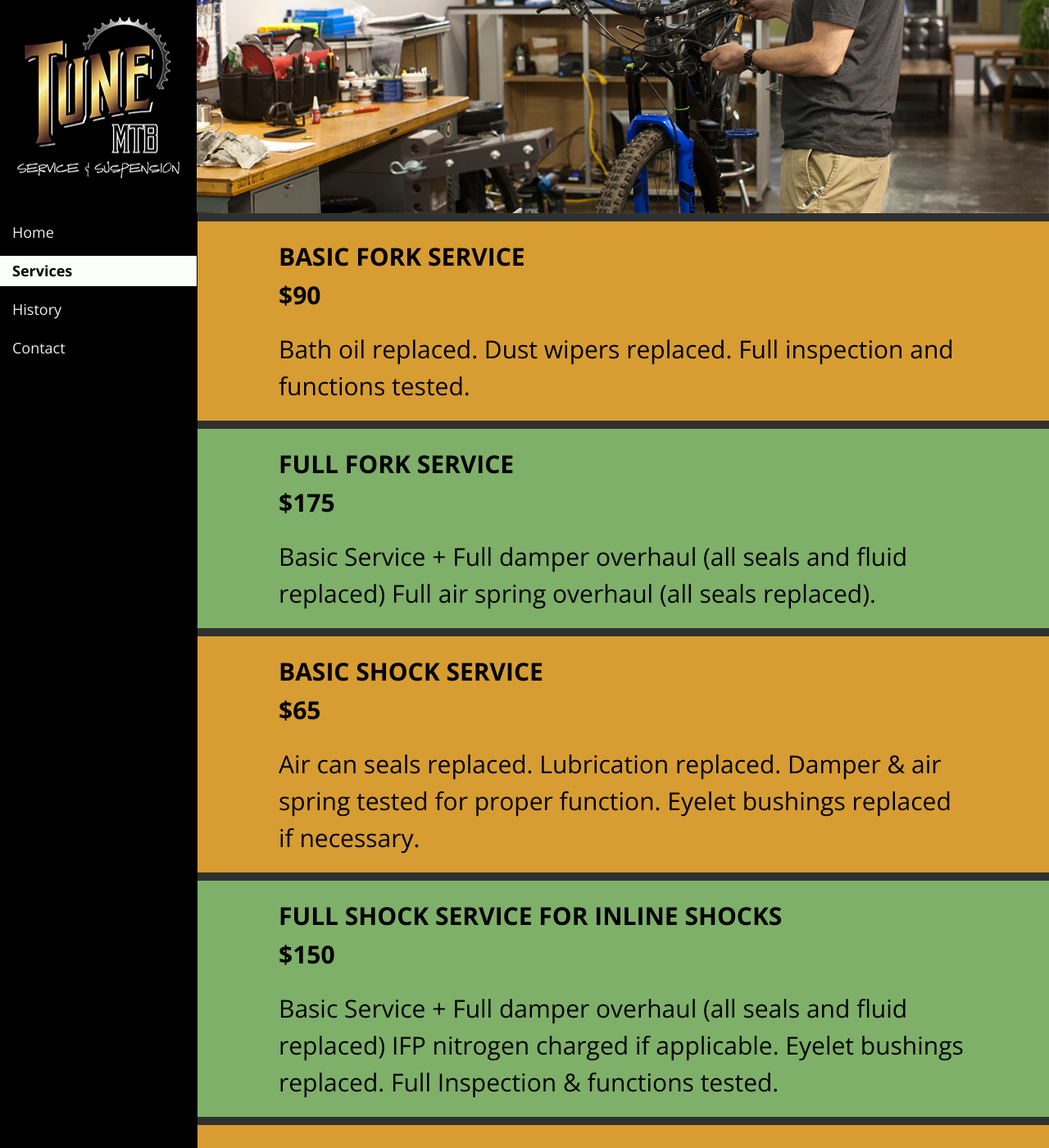
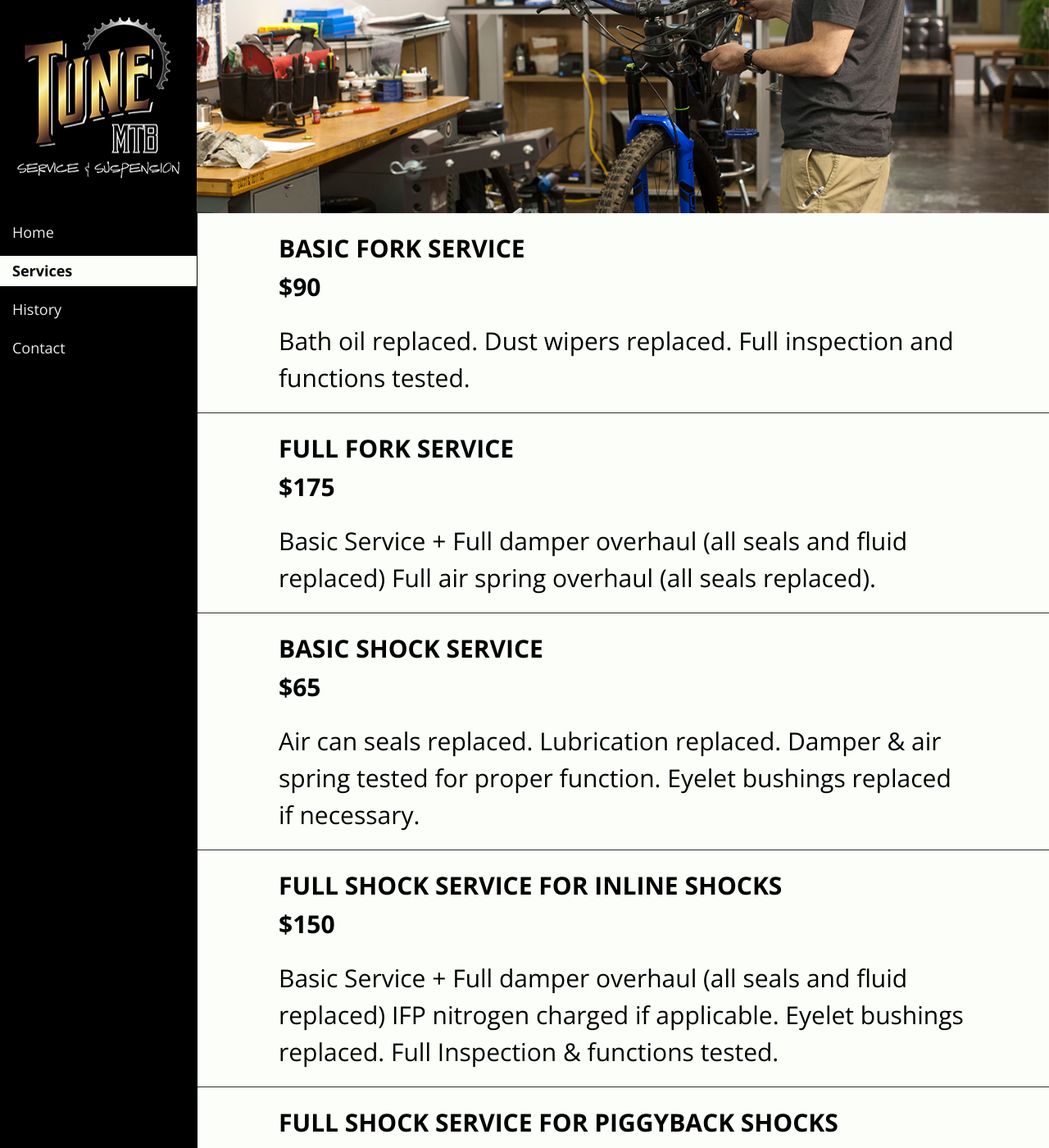
Before and after one commit to tunemtb/tunemtb.github.io, a Jekyll site: the page built from docs/services.html, in a window 1280 px wide and 1400 px high, scrolled down 211 px. Shown: the whole window at 82% size. Built offline with Jekyll 4.4.1, drawn with Linux system fonts in a browser that asks for light colours; nearby versions of some CDN libraries.

```diff
--- a/docs/_sass/_services.scss
+++ b/docs/_sass/_services.scss
@@ -1,9 +1,9 @@
 .services__table {
-    background-color: $green;
+    background-color: $white;
     color: $black;
     font-size: 30px;
     width: 100%;
-    margin: 10px 0 20px 0;
+    margin: 0;
     border: 0;
     padding: 0;
     border-collapse: collapse; /* Remove cell spacing */
@@ -13,7 +13,7 @@
     }
 
     tr {
-        border-bottom: 10px solid $dark-grey;
+        border-bottom: 1px solid $dark-grey;
     }
 
     td {
@@ -29,11 +29,6 @@
     td:nth-child(1) {
         padding-top: 20px;
         text-transform: uppercase;
-        color: $black;
-    }
-
-    td:nth-child(2) {
-        color: $black;
     }
 
     td:nth-child(3) {
@@ -50,10 +45,6 @@
         display: block;
     }
 
-    tr:nth-child(odd) {
-        background-color: $gold;
-    }
-
 
 
 }
```
Also changed, not shown: docs/index.html (+8 -7 lines).
